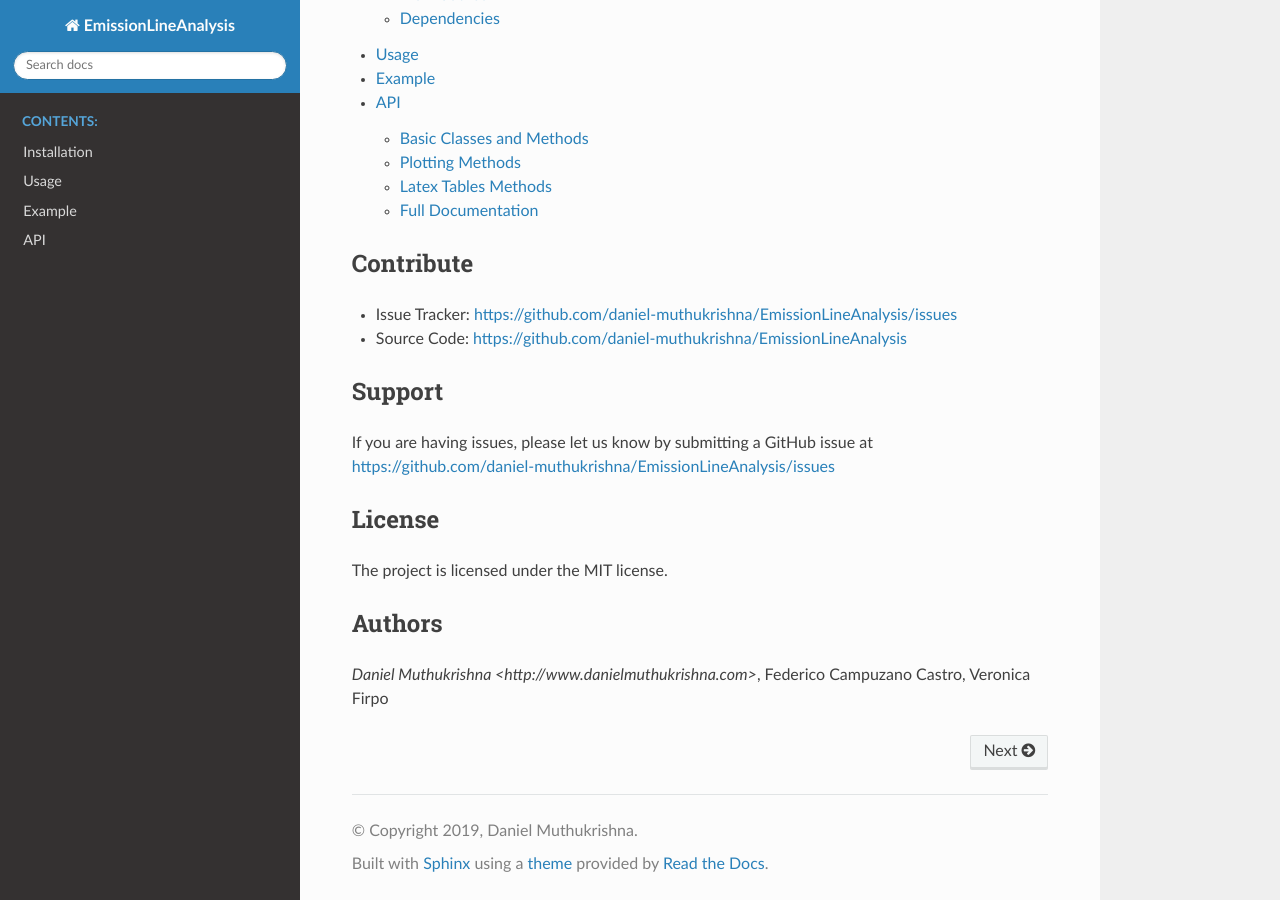
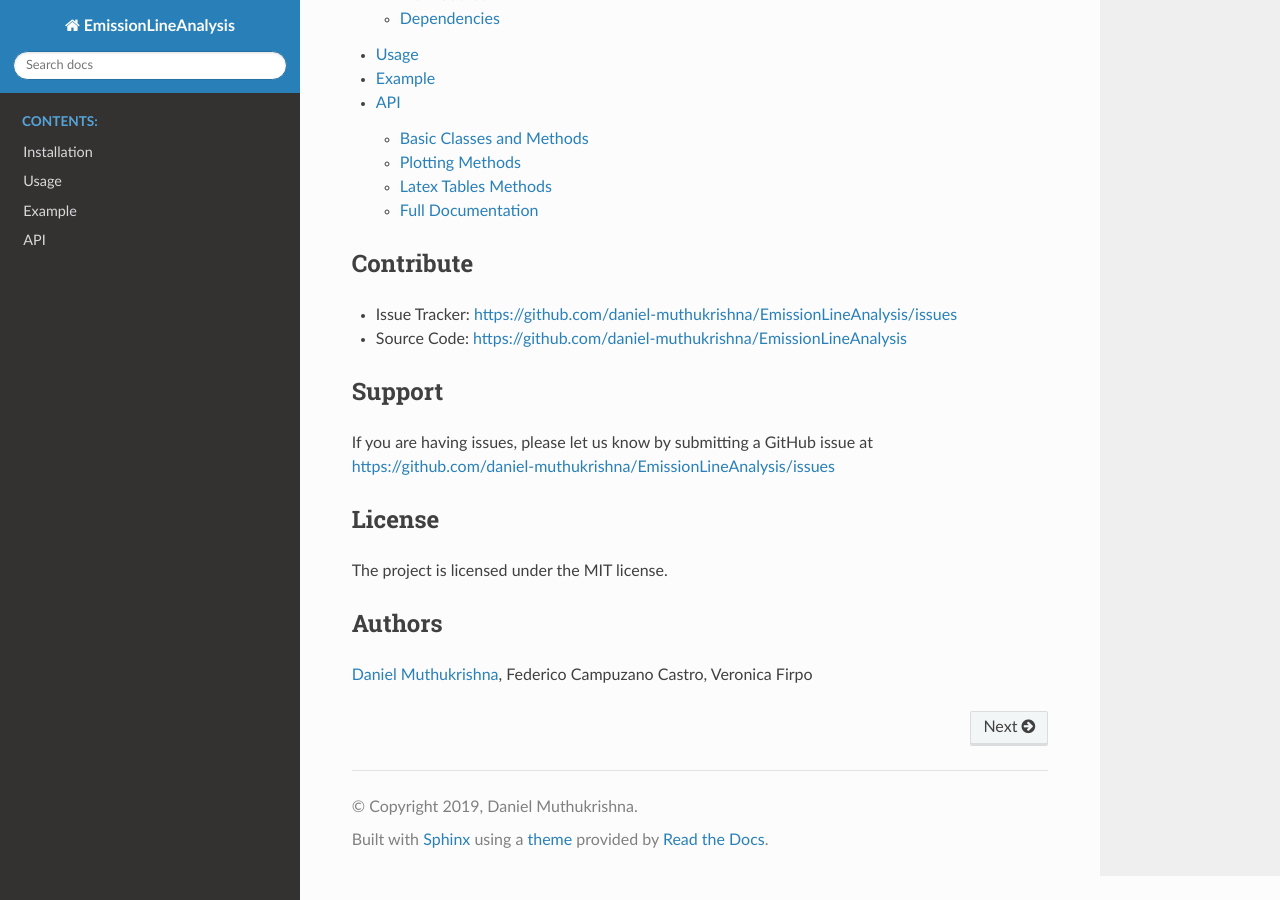
Before and after one commit to daniel-muthukrishna/FitELP, a Sphinx documentation site: the page built from docs/index.rst, in a window 1280 px wide and 900 px high, scrolled down 501 px. Built offline with Sphinx 7.4.7 and the Read the Docs theme 2.0.0, drawn with Linux system fonts in a browser that asks for light colours.

```diff
--- a/docs/index.rst
+++ b/docs/index.rst
@@ -41,6 +41,6 @@ The project is licensed under the MIT license.
 
 Authors
 -------
-`Daniel Muthukrishna <http://www.danielmuthukrishna.com>`,
+`Daniel Muthukrishna <http://www.danielmuthukrishna.com>`_,
 Federico Campuzano Castro,
 Veronica Firpo
```
Also changed, not shown: 5 other files.
